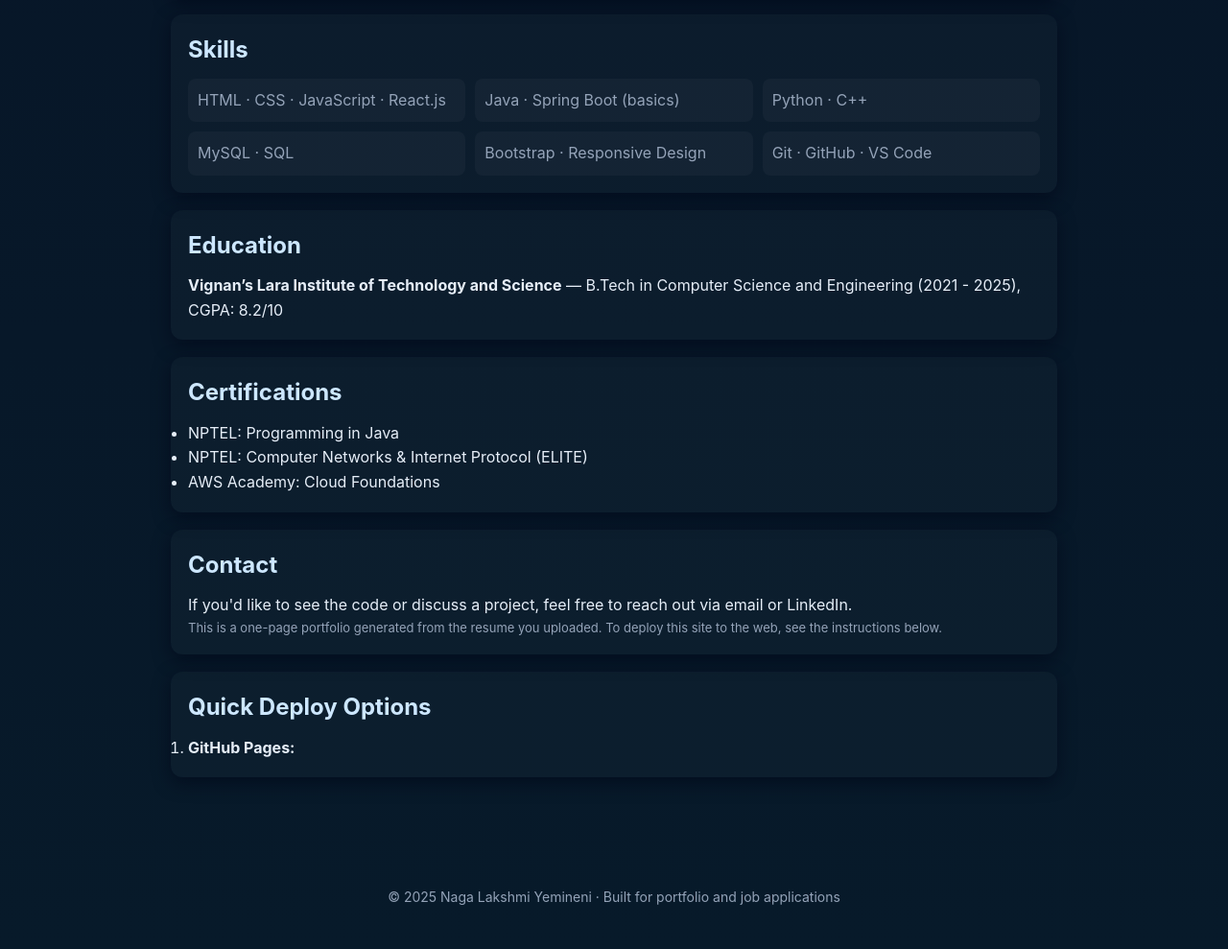
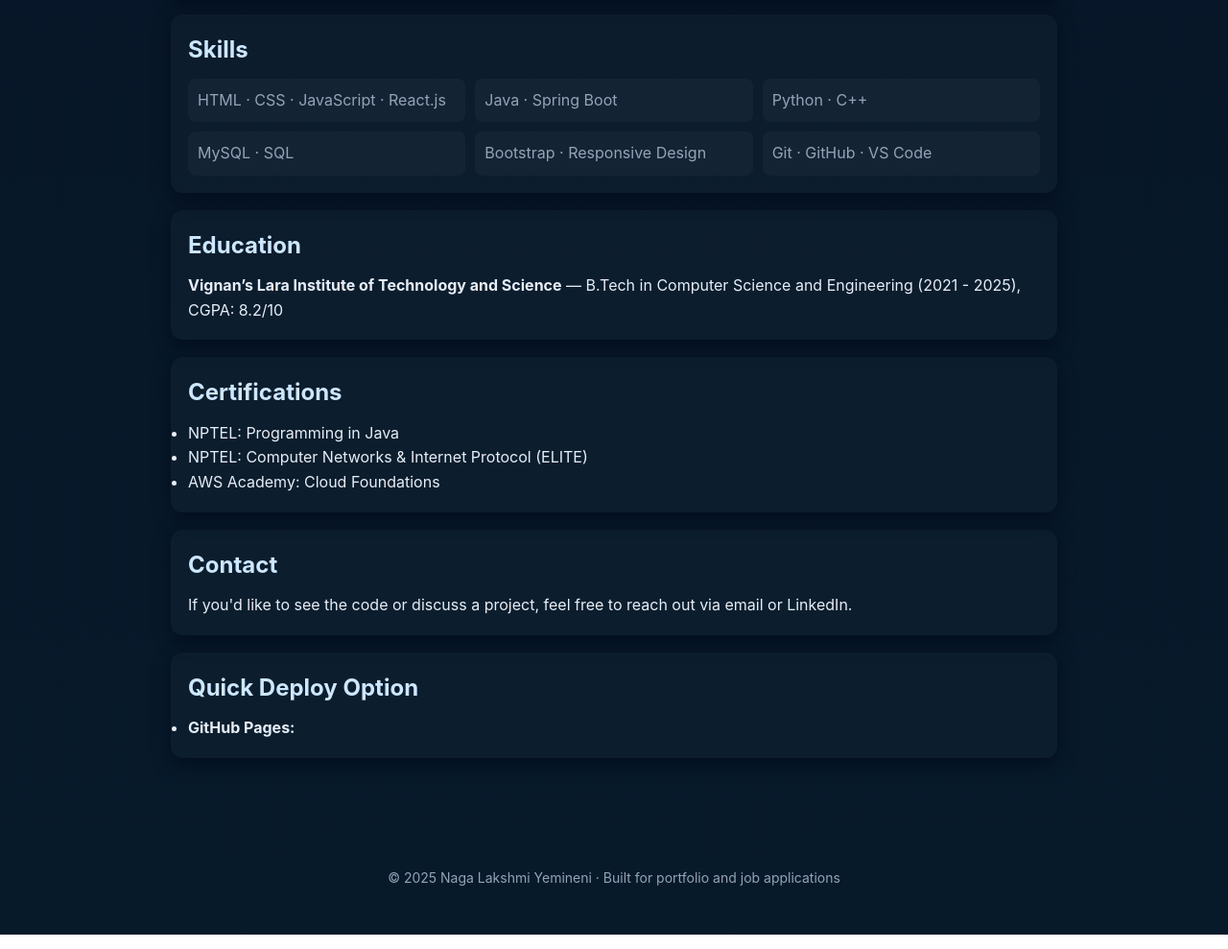
Before and after one commit to YNlakshmi/Portfolio, a plain HTML site: page nagalakshmi_portfolio_site/index.html in a window 1280 px wide. Shown: the part 930-1919 px from the top of the page at 96% size. Drawn offline with Linux system fonts and the light colour scheme.

Commit message:
Update index.html

```diff
--- a/nagalakshmi_portfolio_site/index.html
+++ b/nagalakshmi_portfolio_site/index.html
@@ -45,7 +45,7 @@
       <h2>Skills</h2>
       <ul class="skills-grid">
         <li>HTML · CSS · JavaScript · React.js</li>
-        <li>Java · Spring Boot (basics)</li>
+        <li>Java · Spring Boot</li>
         <li>Python · C++</li>
         <li>MySQL · SQL</li>
         <li>Bootstrap · Responsive Design</li>
@@ -70,15 +70,14 @@
     <section id="contact" class="card">
       <h2>Contact</h2>
       <p>If you'd like to see the code or discuss a project, feel free to reach out via email or LinkedIn.</p>
-      <p class="small">This is a one-page portfolio generated from the resume you uploaded. To deploy this site to the web, see the instructions below.</p>
     </section>
 
     <section class="card deploy">
-      <h2>Quick Deploy Options</h2>
-      <ol>
+      <h2>Quick Deploy Option</h2>
+      <ul>
         <li><strong>GitHub Pages:</strong></li>
-
-      </ol>
+        <a href="https://ynlakshmi.github.io/Portfolio/nagalakshmi_portfolio_site/index.html"></a>
+      </ul>
     </section>
   </main>
 
```
